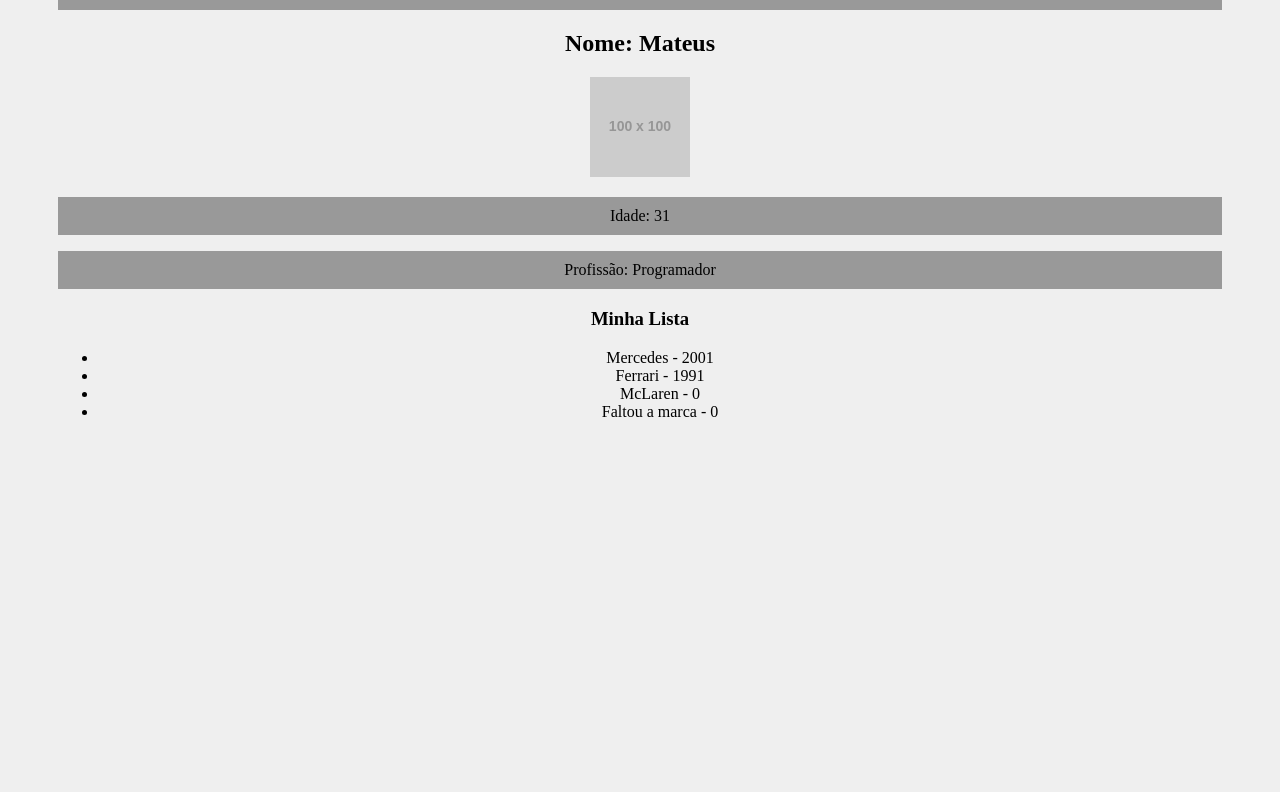
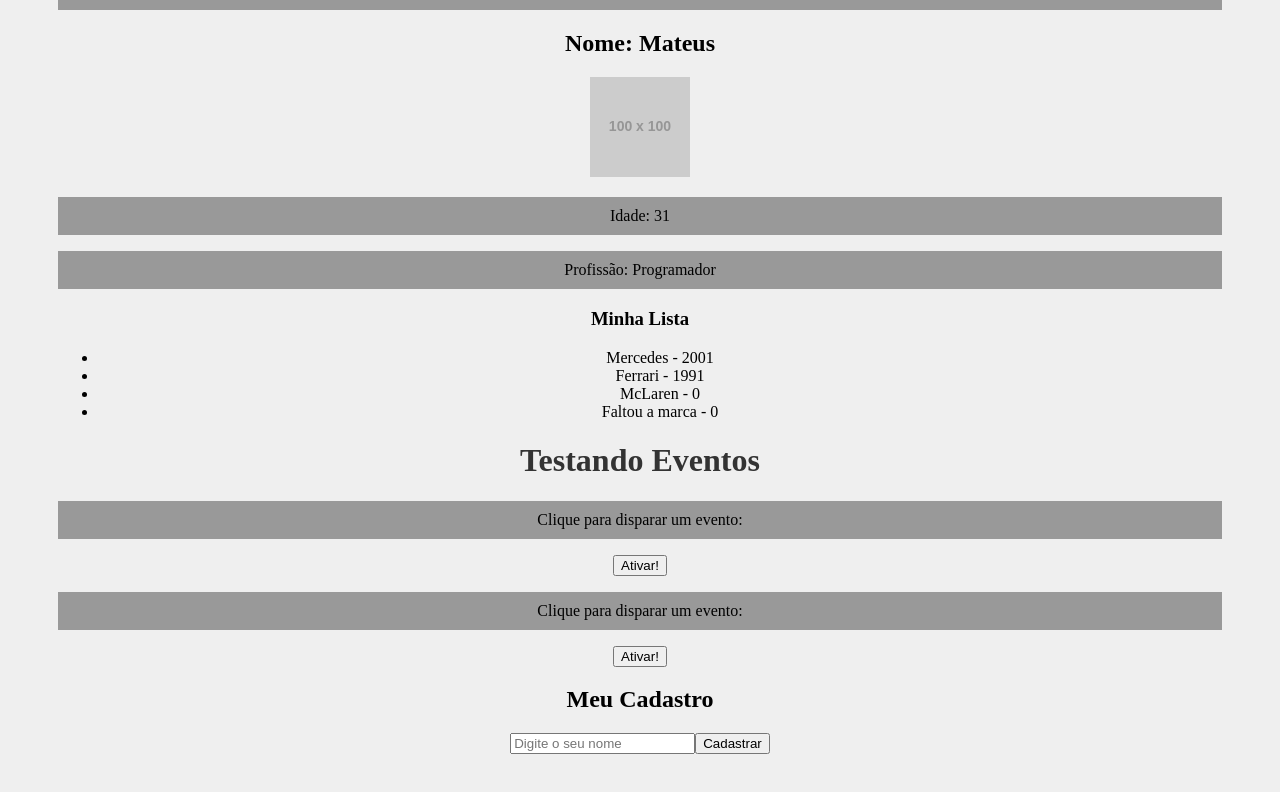
Before and after one commit to ton-long/react, a React (Create React App) app in the folder meu-projeto/: page / in a window 1280 px wide. Shown: the part 921-1713 px from the top of the page. Before the commit the page ends 1416 px from the top, so only its background shows below. Built offline with nearby package versions, Linux system fonts and the light colour scheme.

Commit message:
Eventos no React

```diff
--- a/meu-projeto/src/App.js
+++ b/meu-projeto/src/App.js
@@ -3,6 +3,8 @@
 import SayMyName from './components/SayMyName';
 import Pessoa from './components/Pessoa';
 import List from './components/List';
+import Evento from './components/Evento';
+import Form from './components/Form';
 
 function App() {
 
@@ -49,6 +51,13 @@
       {/*React Fragments*/}
 
       <List/>
+
+      {/*Eventos no React*/}
+
+      <h1>Testando Eventos</h1>
+      <Evento numero= '1'/>
+      <Evento numero= '2'/>
+      <Form/>
     </div>
   );
 }
--- /dev/null
+++ b/meu-projeto/src/components/Evento.js
@@ -0,0 +1,15 @@
+function Evento({ numero }){
+
+  function meuEvento(){
+    window.alert(`Clicou!! ${numero}`)
+  }
+
+  return(
+    <>
+      <p>Clique para disparar um evento:</p>
+      <button onClick={meuEvento}>Ativar!</button>
+    </>
+  )
+}
+
+export default Evento
--- /dev/null
+++ b/meu-projeto/src/components/Form.js
@@ -0,0 +1,19 @@
+function Form(){
+
+    function cadastrarUsuario(e){
+        e.preventDefault()
+        alert('Usuário cadastrado.')
+    }
+
+    return(
+      <>
+        <h2>Meu Cadastro</h2>
+        <form onSubmit={cadastrarUsuario}>
+            <input type="text" placeholder="Digite o seu nome"/>
+            <input type="submit" value="Cadastrar"/>
+        </form>
+      </>
+    )
+}
+
+export default Form
```
